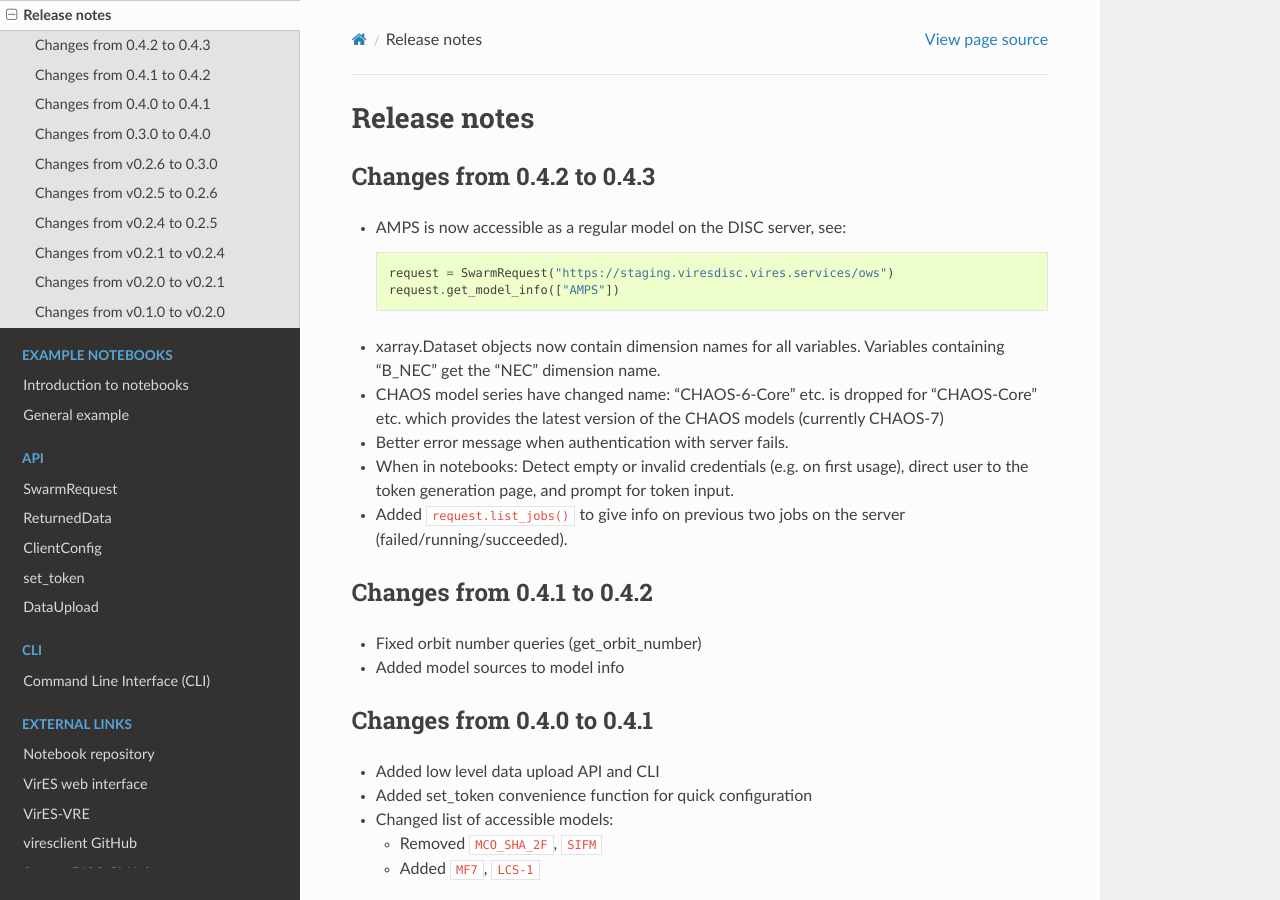
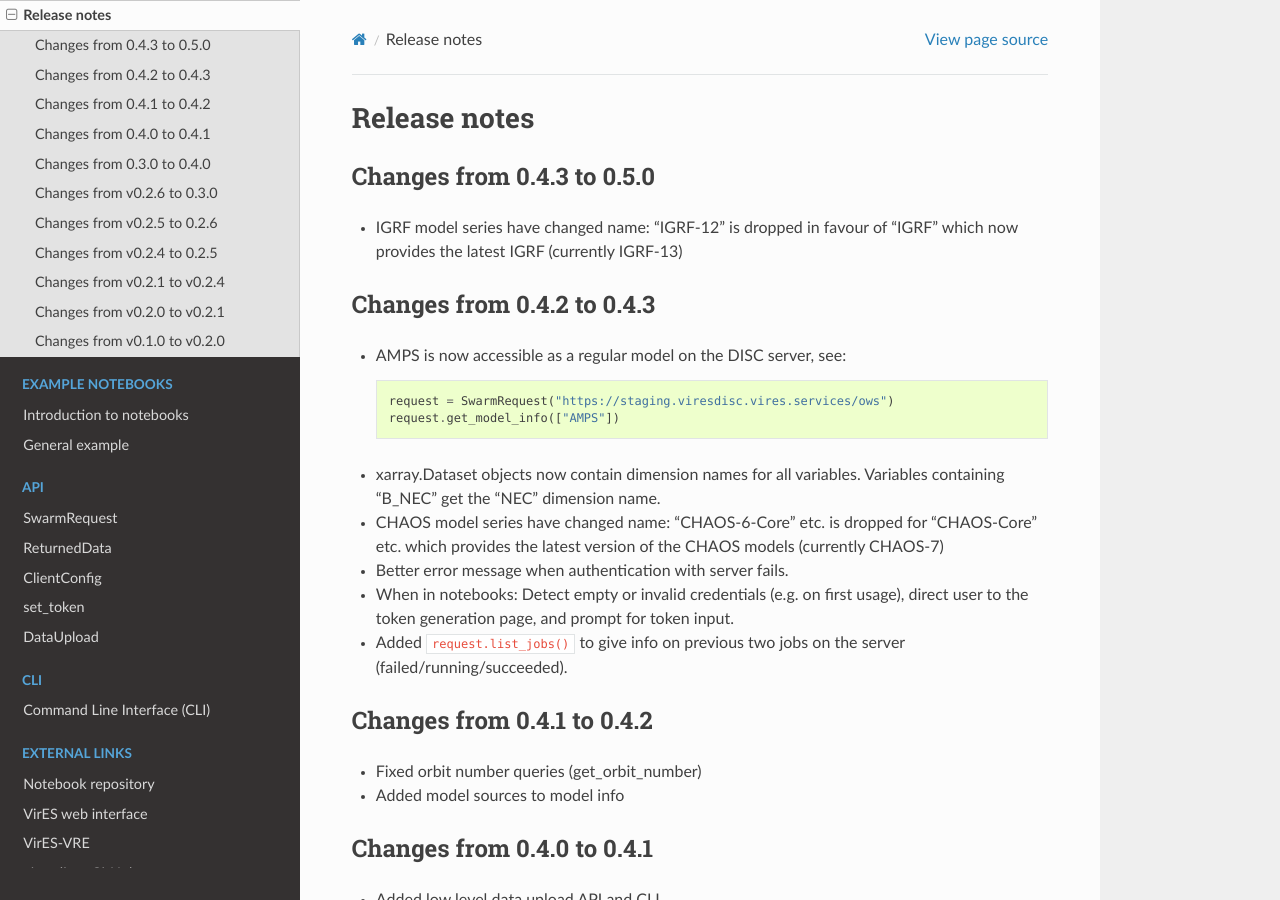
Before and after one commit to ESA-VirES/VirES-Python-Client, a Sphinx documentation site: the page built from docs/release_notes.rst, in a window 1280 px wide and 900 px high. Built offline with Sphinx 7.4.7 and the Read the Docs theme 2.0.0, drawn with Linux system fonts in a browser that asks for light colours; formulas are drawn with MathJax 3; pages that are not in the unit, such as notebooks, are missing from menus.

Commit message:
Update docs mentioning of IGRF. Switch to v0.5.0-alpha naming.

```diff
--- a/docs/available_parameters.rst
+++ b/docs/available_parameters.rst
@@ -81,7 +81,7 @@ Models are evaluated along the satellite track at the positions of the time seri
 
 ::
 
-  IGRF12,
+  IGRF,
 
   # Comprehensive inversion (CI) models:
   MCO_SHA_2C,                                # Core
--- a/docs/release_notes.rst
+++ b/docs/release_notes.rst
@@ -1,5 +1,10 @@
 Release notes
 =============
+
+Changes from 0.4.3 to 0.5.0
+---------------------------
+
+- IGRF model series have changed name: "IGRF-12" is dropped in favour of "IGRF" which now provides the latest IGRF (currently IGRF-13)
 
 Changes from 0.4.2 to 0.4.3
 ---------------------------
--- a/viresclient/__init__.py
+++ b/viresclient/__init__.py
@@ -34,4 +34,4 @@ from ._data_handling import ReturnedData
 from ._data_handling import ReturnedDataFile
 from ._api.upload import DataUpload
 
-__version__ = "0.4.3"
+__version__ = "0.5.0-alpha"
```
